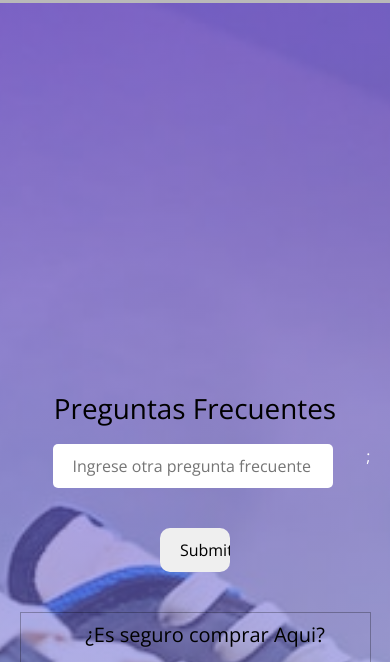
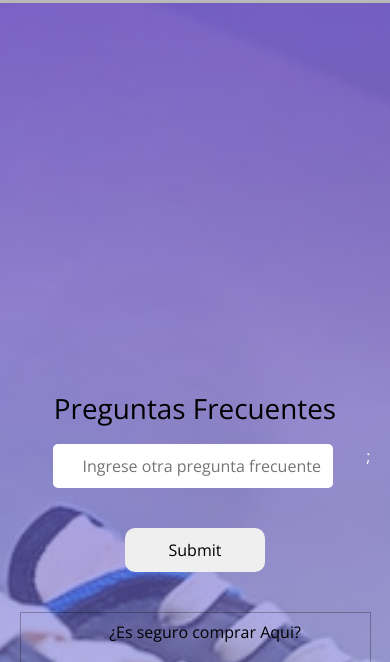
Before and after one commit to mister-Daniel96/PreEntrega3-Ayala, a website: page pages/faq.html in a window 390 px wide. Shown: the part 57-719 px from the top of the page. Drawn offline with nearby package versions, Linux system fonts and the light colour scheme; a web font is replaced by a local one.

Commit message:
FAQ-corregido

```diff
--- a/styles/scss/_responsive/_responsive.scss
+++ b/styles/scss/_responsive/_responsive.scss
@@ -281,13 +281,20 @@
             .container-fluid {
                 .row {
                     div {
+                        h5{
+                            font-size: 16px;
+                        }
                         &:hover {
                             height: 190px;
                             /* fff */
 
                         }
                     }
+                    input {
 
+                        padding: 10px 30px;
+
+                    }
 
                 }
             }
--- a/styles/scss/style.scss
+++ b/styles/scss/style.scss
@@ -512,8 +512,6 @@ body {
     width: 90%;
     /* IMPORTANTE */
     background-color: #fd5949;
-    /*   background-color: rgba(255, 255, 255, 0.2);
-  backdrop-filter:calc(10px); */
     margin: 0 auto;
     /* margin-top: 50px; */
     /* ANTES ERA 150 */
@@ -763,6 +761,7 @@ body {
 
                     h5 {
                         color: black;
+                        font-size: 18px;
                         text-align: center;
                         padding-left: 30px;
                         padding-right: 10px;
@@ -802,7 +801,7 @@ body {
                 input {
                     display: block;
                     padding: 10px 20px;
-                    width: 20%;
+                    width: 40%;
                     margin: 0 auto;
                     margin-bottom: 20px;
                     border-radius: 10px;
```
Also changed, not shown: styles/css/style.css, 1 other file.
